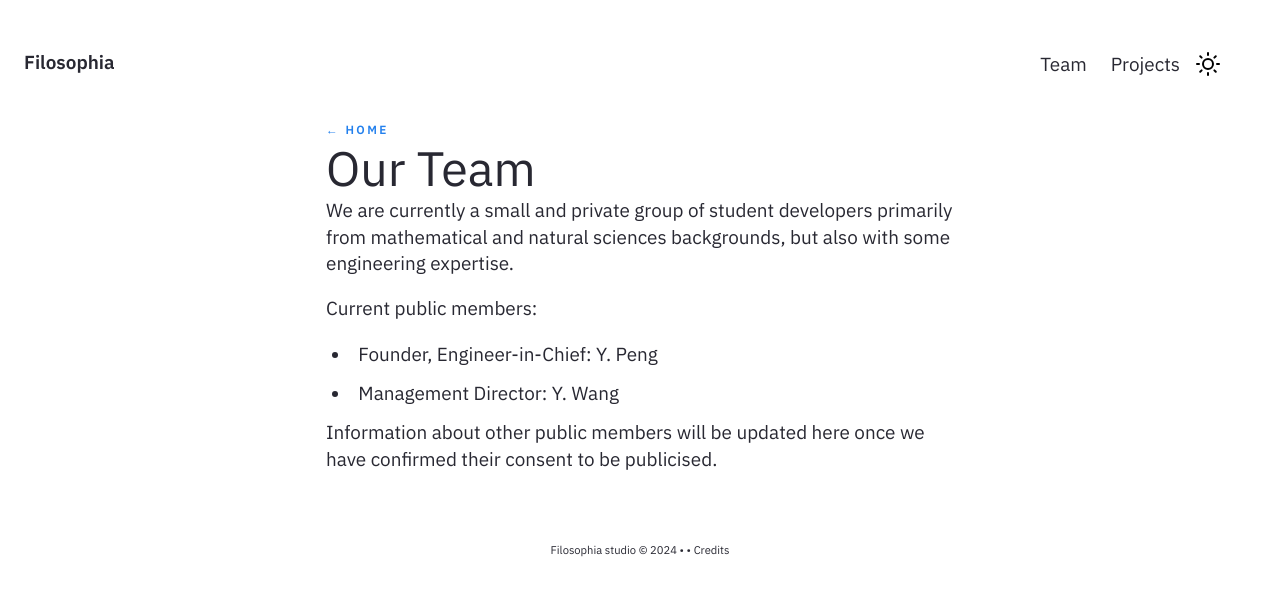
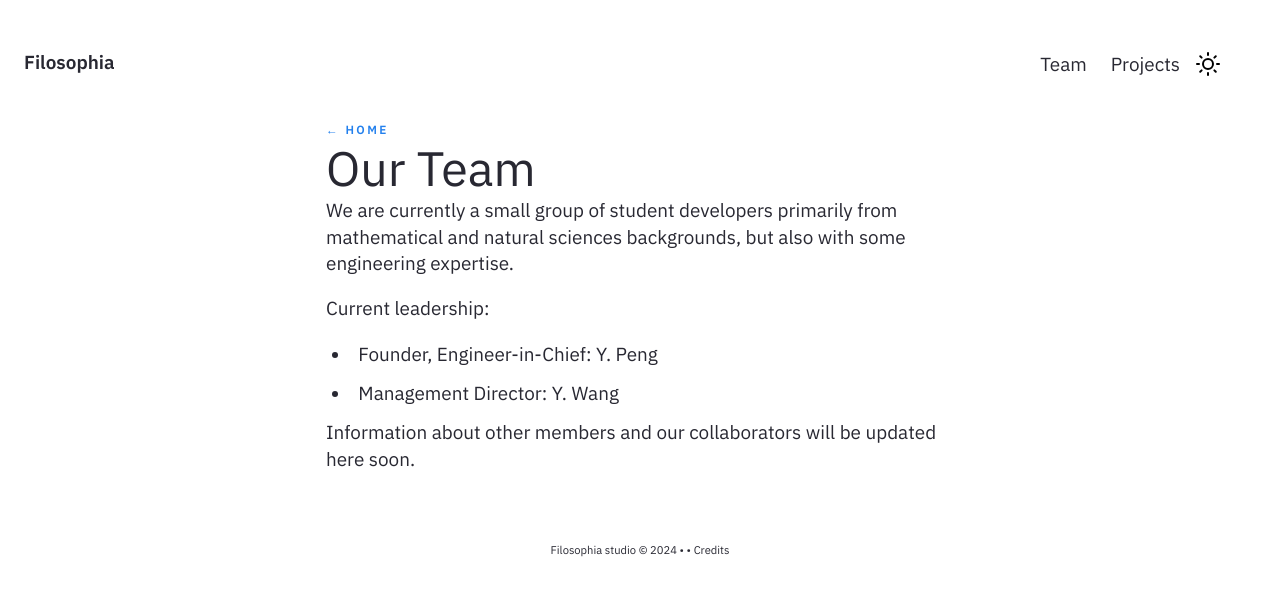
Before and after one commit to shura137/shura137.github.io, a Jekyll site: the page built from pages/team.md, in a window 1280 px wide. Shown: the top 596 px of the page. Built offline with Jekyll 4.4.1, drawn with Linux system fonts in a browser that asks for light colours.

Commit message:
update team info

```diff
--- a/pages/team.md
+++ b/pages/team.md
@@ -5,12 +5,12 @@ title: Our Team
 feedformat: row
 ---
 
-We are currently a small and private group of student developers primarily from mathematical and natural
+We are currently a small group of student developers primarily from mathematical and natural
 sciences backgrounds, but also with some engineering expertise.
 
-Current public members:
+Current leadership:
 
 - Founder, Engineer-in-Chief: Y. Peng
 - Management Director: Y. Wang
 
-Information about other public members will be updated here once we have confirmed their consent to be publicised.
+Information about other members and our collaborators will be updated here soon.
```
